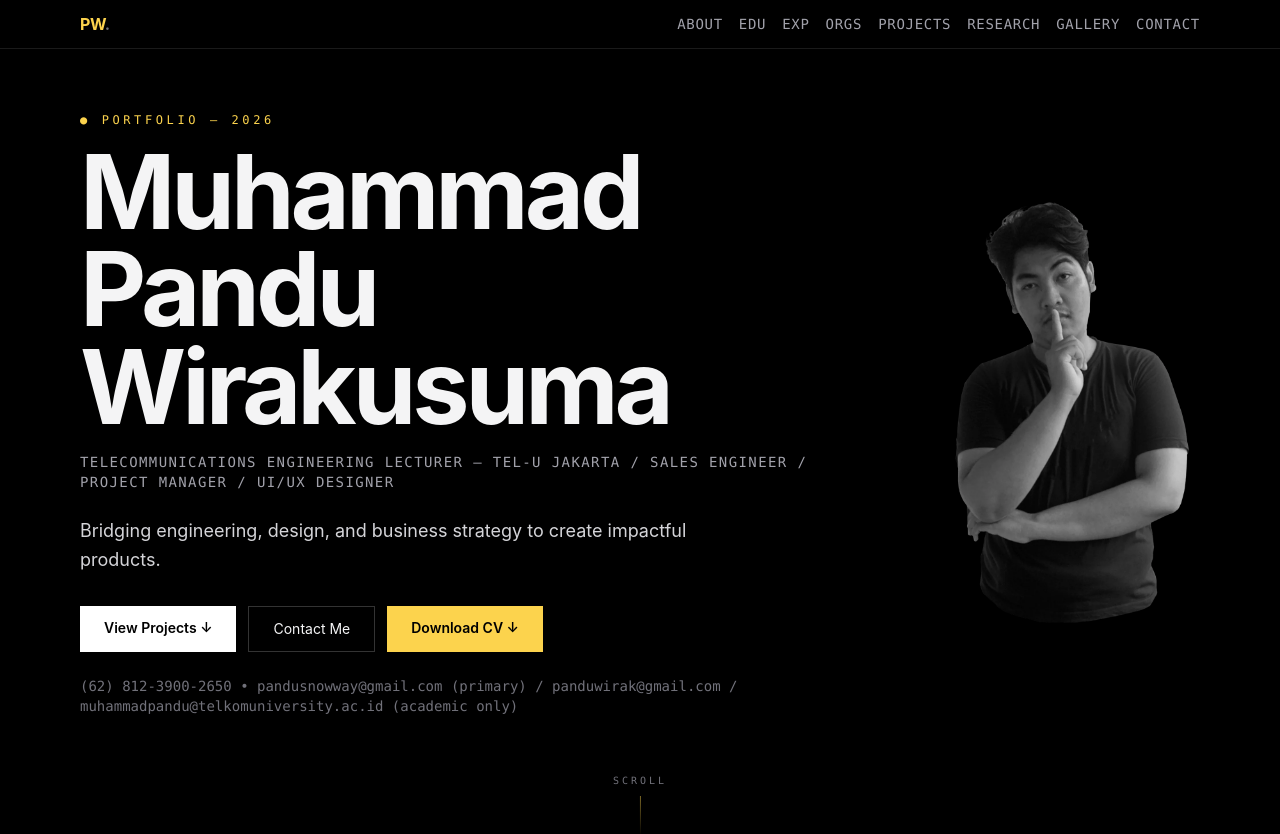
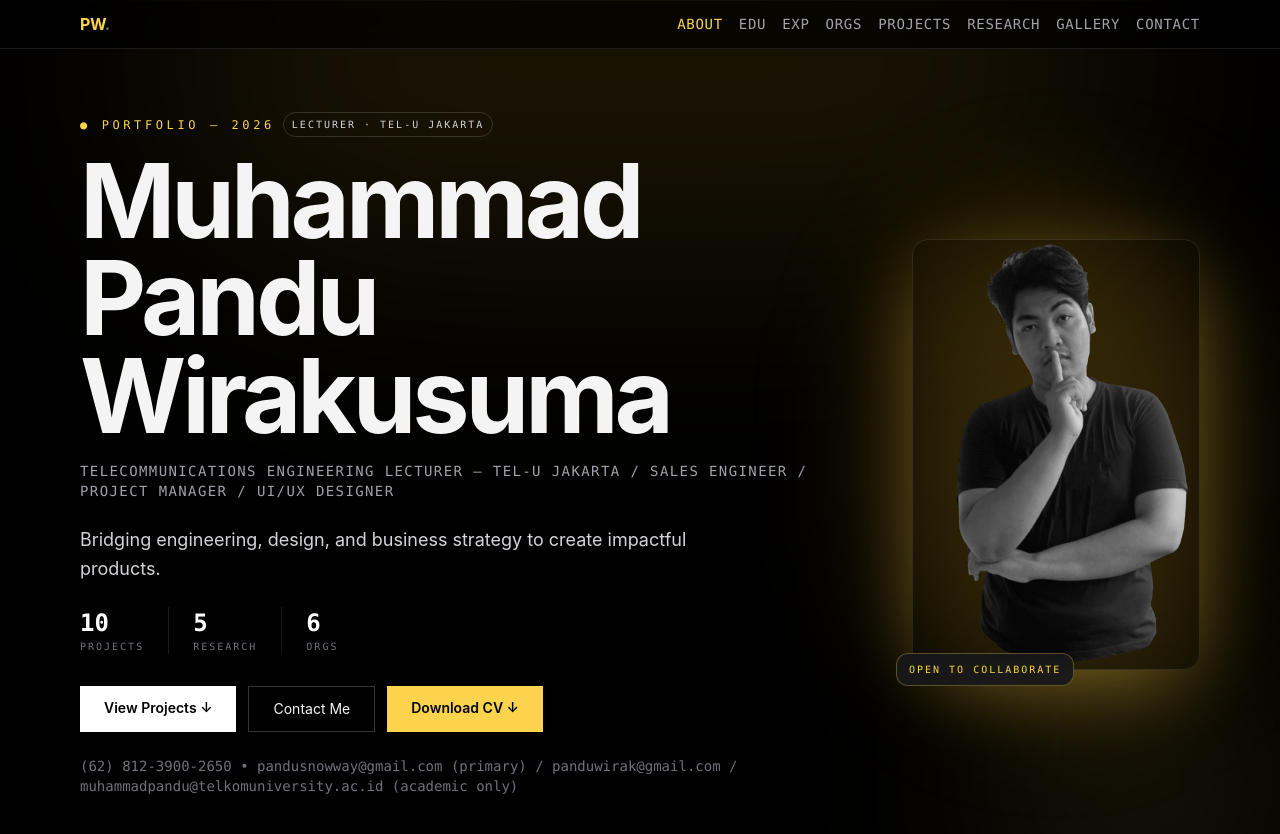
Before and after one commit to panduKedul/resumepanduwirakusuma, a React (Vite) app in the folder porto/: page / in a window 1280 px wide. Shown: the top 834 px of the page. Built offline with nearby package versions, Linux system fonts and the light colour scheme.

Commit message:
feat: restyle hero immersive ala Arfazrll + Lenis smooth scroll

```diff
--- a/porto/package.json
+++ b/porto/package.json
@@ -10,6 +10,8 @@
     "preview": "vite preview"
   },
   "dependencies": {
+    "framer-motion": "^13.4.0",
+    "lenis": "^1.3.26",
     "react": "^19.2.8",
     "react-dom": "^19.2.8"
   },
--- a/porto/src/App.jsx
+++ b/porto/src/App.jsx
@@ -8,11 +8,15 @@ import Projects from "./components/Projects";
 import Research from "./components/Research";
 import Gallery from "./components/Gallery";
 import Contact from "./components/Contact";
+import { MotionConfig } from "framer-motion";
 import useReveal from "./hooks/useReveal";
+import useLenis from "./hooks/useLenis";
 
 export default function App() {
   useReveal();
+  useLenis();
   return (
+    <MotionConfig reducedMotion="user">
     <div className="bg-black text-zinc-100 min-h-screen">
       <Navbar />
       <main>
@@ -27,5 +31,6 @@ export default function App() {
         <div id="contact" className="reveal"><Contact /></div>
       </main>
     </div>
+    </MotionConfig>
   );
 }
--- a/porto/src/components/Hero.jsx
+++ b/porto/src/components/Hero.jsx
@@ -1,63 +1,143 @@
 import profile from "../data/profile.json";
 import DotCanvas from "./DotCanvas";
 import heroPhoto from "../assets/photo-hero.webp";
+import { motion } from "framer-motion";
+
+const fadeUp = {
+  hidden: { opacity: 0, y: 28 },
+  show: (i = 0) => ({
+    opacity: 1,
+    y: 0,
+    transition: { duration: 0.7, delay: 0.08 * i, ease: [0.22, 1, 0.36, 1] },
+  }),
+};
 
 export default function Hero() {
   const h = profile.hero;
   return (
     <header className="relative min-h-screen flex items-center bg-black overflow-hidden">
       <DotCanvas />
-      <div className="max-w-6xl mx-auto px-4 pt-28 pb-32 w-full flex flex-col md:flex-row items-center gap-10">
+      {/* Arfazrll-style ambient glow */}
+      <div aria-hidden="true" className="pointer-events-none absolute inset-0">
+        <div className="absolute -top-32 left-1/2 -translate-x-1/2 h-96 w-[60rem] bg-amber-400/10 blur-[120px] rounded-full" />
+        <div className="absolute bottom-0 right-0 h-72 w-72 bg-amber-300/10 blur-[100px] rounded-full" />
+        <div className="absolute inset-x-0 top-0 h-px bg-gradient-to-r from-transparent via-amber-300/40 to-transparent" />
+      </div>
+
+      <div className="relative max-w-6xl mx-auto px-4 pt-28 pb-32 w-full flex flex-col md:flex-row items-center gap-10">
+        <motion.div
+          className="relative shrink-0 order-first md:order-last"
+          variants={fadeUp}
+          initial="hidden"
+          animate="show"
+          custom={0}
+        >
+          <div aria-hidden="true" className="absolute -inset-6 bg-amber-400/20 blur-3xl rounded-full" />
           <img
             src={heroPhoto}
             alt="Muhammad Pandu Wirakusuma"
-          className="w-56 md:w-72 shrink-0 object-cover order-first md:order-last"
+            className="relative w-56 md:w-72 object-cover rounded-2xl border border-white/10 shadow-[0_20px_80px_-20px_rgba(252,211,77,0.45)]"
           />
+          <div className="absolute -bottom-4 -left-4 px-3 py-2 rounded-xl bg-zinc-900/90 border border-amber-300/30 backdrop-blur">
+            <p className="font-mono text-[10px] uppercase tracking-[0.2em] text-amber-300">Open to collaborate</p>
+          </div>
+        </motion.div>
+
         <div className="flex-1">
-        <p className="font-mono text-xs uppercase tracking-[0.3em] text-amber-300">
+          <motion.div variants={fadeUp} initial="hidden" animate="show" custom={1} className="flex flex-wrap items-center gap-2">
+            <span className="font-mono text-xs uppercase tracking-[0.3em] text-amber-300">
               ● Portfolio — 2026
-        </p>
-        <h1
+            </span>
+            <span className="font-mono text-[10px] uppercase tracking-[0.2em] px-2 py-1 rounded-full border border-white/15 text-zinc-300">
+              Lecturer · Tel-U Jakarta
+            </span>
+          </motion.div>
+
+          <motion.h1
+            variants={fadeUp}
+            initial="hidden"
+            animate="show"
+            custom={2}
             className="font-display font-bold tracking-tight mt-4"
-          style={{ fontSize: "clamp(3rem, 8vw, 7rem)", lineHeight: 0.95 }}
+            style={{ fontSize: "clamp(2.8rem, 8vw, 6.5rem)", lineHeight: 0.95 }}
           >
             {h.name}
-        </h1>
-        <p className="mt-4 font-mono text-xs md:text-sm uppercase tracking-widest text-zinc-400">
+          </motion.h1>
+
+          <motion.p
+            variants={fadeUp}
+            initial="hidden"
+            animate="show"
+            custom={3}
+            className="mt-4 font-mono text-xs md:text-sm uppercase tracking-widest text-zinc-400"
+          >
             {h.roles.join("  /  ")}
-        </p>
-        <p className="mt-6 text-zinc-300 max-w-2xl text-lg leading-relaxed">
+          </motion.p>
+
+          <motion.p
+            variants={fadeUp}
+            initial="hidden"
+            animate="show"
+            custom={4}
+            className="mt-6 text-zinc-300 max-w-2xl text-lg leading-relaxed"
+          >
             {h.tagline}
-        </p>
-        <div className="mt-8 flex flex-wrap gap-3">
+          </motion.p>
+
+          <motion.div
+            variants={fadeUp}
+            initial="hidden"
+            animate="show"
+            custom={5}
+            className="mt-6 flex gap-6 font-mono"
+          >
+            <div>
+              <p className="text-2xl font-bold text-white">10</p>
+              <p className="text-[10px] uppercase tracking-[0.2em] text-zinc-500">Projects</p>
+            </div>
+            <div className="w-px bg-white/10" />
+            <div>
+              <p className="text-2xl font-bold text-white">5</p>
+              <p className="text-[10px] uppercase tracking-[0.2em] text-zinc-500">Research</p>
+            </div>
+            <div className="w-px bg-white/10" />
+            <div>
+              <p className="text-2xl font-bold text-white">6</p>
+              <p className="text-[10px] uppercase tracking-[0.2em] text-zinc-500">Orgs</p>
+            </div>
+          </motion.div>
+
+          <motion.div variants={fadeUp} initial="hidden" animate="show" custom={6} className="mt-8 flex flex-wrap gap-3">
             <a
               href="#projects"
-            className="px-6 py-3 bg-white text-black font-semibold text-sm hover:bg-amber-300 transition-colors"
+              className="cursor-pointer px-6 py-3 bg-white text-black font-semibold text-sm hover:bg-amber-300 transition-colors duration-200 focus-visible:outline-2 focus-visible:outline-amber-300 focus-visible:outline-offset-2"
             >
               View Projects ↓
             </a>
             <a
               href="#contact"
-            className="px-6 py-3 border border-white/20 text-sm text-zinc-100 hover:border-amber-300 hover:text-amber-300 transition-colors"
+              className="cursor-pointer px-6 py-3 border border-white/20 text-sm text-zinc-100 hover:border-amber-300 hover:text-amber-300 transition-colors duration-200 focus-visible:outline-2 focus-visible:outline-amber-300 focus-visible:outline-offset-2"
             >
               Contact Me
             </a>
             <a
               href="/CV-Muhammad-Pandu-Wirakusuma.pdf"
               download="CV-Muhammad-Pandu-Wirakusuma.pdf"
-            className="px-6 py-3 bg-amber-300 text-black font-semibold text-sm hover:bg-amber-200 transition-colors"
+              className="cursor-pointer px-6 py-3 bg-amber-300 text-black font-semibold text-sm hover:bg-amber-200 transition-colors duration-200 focus-visible:outline-2 focus-visible:outline-white focus-visible:outline-offset-2"
             >
               Download CV ↓
             </a>
-        </div>
-        <p className="mt-6 text-sm text-zinc-500 font-mono">
+          </motion.div>
+
+          <motion.p variants={fadeUp} initial="hidden" animate="show" custom={7} className="mt-6 text-sm text-zinc-500 font-mono">
             {h.phone} •{" "}
             {h.emails
               .map((e) => (h.emailLabels?.[e] ? `${e} (${h.emailLabels[e]})` : e))
               .join(" / ")}
-        </p>
+          </motion.p>
         </div>
       </div>
+
       <div className="absolute bottom-2 left-1/2 -translate-x-1/2 flex flex-col items-center gap-2 text-zinc-500 pointer-events-none">
         <span className="font-mono text-[10px] uppercase tracking-[0.3em]">Scroll</span>
         <span className="block w-px h-10 bg-gradient-to-b from-amber-300 to-transparent animate-pulse" />
--- a/porto/src/components/Navbar.jsx
+++ b/porto/src/components/Navbar.jsx
@@ -14,6 +14,7 @@ const LINKS = [
 export default function Navbar() {
   const [open, setOpen] = useState(false);
   const [progress, setProgress] = useState(0);
+  const [active, setActive] = useState("hero");
 
   useEffect(() => {
     const onScroll = () => {
@@ -22,7 +23,23 @@ export default function Navbar() {
     };
     onScroll();
     window.addEventListener("scroll", onScroll, { passive: true });
-    return () => window.removeEventListener("scroll", onScroll);
+    const ids = ["about", "edu", "exp", "orgs", "projects", "research", "gallery", "contact"];
+    const obs = new IntersectionObserver(
+      (entries) => {
+        entries.forEach((e) => {
+          if (e.isIntersecting) setActive(e.target.id);
+        });
+      },
+      { rootMargin: "-40% 0px -55% 0px" }
+    );
+    ids.forEach((id) => {
+      const el = document.getElementById(id);
+      if (el) obs.observe(el);
+    });
+    return () => {
+      window.removeEventListener("scroll", onScroll);
+      obs.disconnect();
+    };
   }, []);
 
   return (
@@ -40,7 +57,8 @@ export default function Navbar() {
             <a
               key={id}
               href={`#${id}`}
-              className="text-zinc-400 hover:text-amber-300"
+              aria-current={active === id ? "true" : undefined}
+              className={`cursor-pointer transition-colors duration-200 focus-visible:outline-2 focus-visible:outline-amber-300 ${active === id ? "text-amber-300" : "text-zinc-400 hover:text-amber-300"}`}
             >
               {label}
             </a>
--- /dev/null
+++ b/porto/src/hooks/useLenis.js
@@ -0,0 +1,44 @@
+import { useEffect } from "react";
+import Lenis from "lenis";
+
+// Lenis smooth scroll, hormati prefers-reduced-motion.
+// Return void; simpan instance di window.__lenis untuk anchor handler.
+export default function useLenis() {
+  useEffect(() => {
+    if (typeof window === "undefined") return undefined;
+    const reduced = window.matchMedia("(prefers-reduced-motion: reduce)").matches;
+    if (reduced) return undefined;
+    let lenis = null;
+    let raf = 0;
+    try {
+      lenis = new Lenis({ lerp: 0.1, smoothWheel: true });
+      window.__lenis = lenis;
+      document.documentElement.classList.add("lenis");
+      const loop = (t) => {
+        lenis.raf(t);
+        raf = requestAnimationFrame(loop);
+      };
+      raf = requestAnimationFrame(loop);
+    } catch {
+      return undefined;
+    }
+    const onClick = (e) => {
+      const a = e.target.closest('a[href^="#"]');
+      if (!a) return;
+      const id = a.getAttribute("href").slice(1);
+      if (!id) return;
+      const el = document.getElementById(id);
+      if (!el || !window.__lenis) return;
+      e.preventDefault();
+      window.__lenis.scrollTo(el, { offset: -64 });
+    };
+    document.addEventListener("click", onClick);
+    return () => {
+      cancelAnimationFrame(raf);
+      document.removeEventListener("click", onClick);
+      document.documentElement.classList.remove("lenis");
+      if (lenis) lenis.destroy();
+      window.__lenis = null;
+    };
+  }, []);
+}
--- a/porto/src/index.css
+++ b/porto/src/index.css
@@ -9,6 +9,16 @@
 
 html {
   scroll-behavior: smooth;
+}
+
+html.lenis, html.lenis body {
+  height: auto;
+}
+.lenis.lenis-smooth {
+  scroll-behavior: auto !important;
+}
+.lenis.lenis-stopped {
+  overflow: hidden;
 }
 
 body {
```
Also changed, not shown: 2 other files (tests, documents, lock files or other folders). Lines whose indentation alone changed are shown as unchanged.
